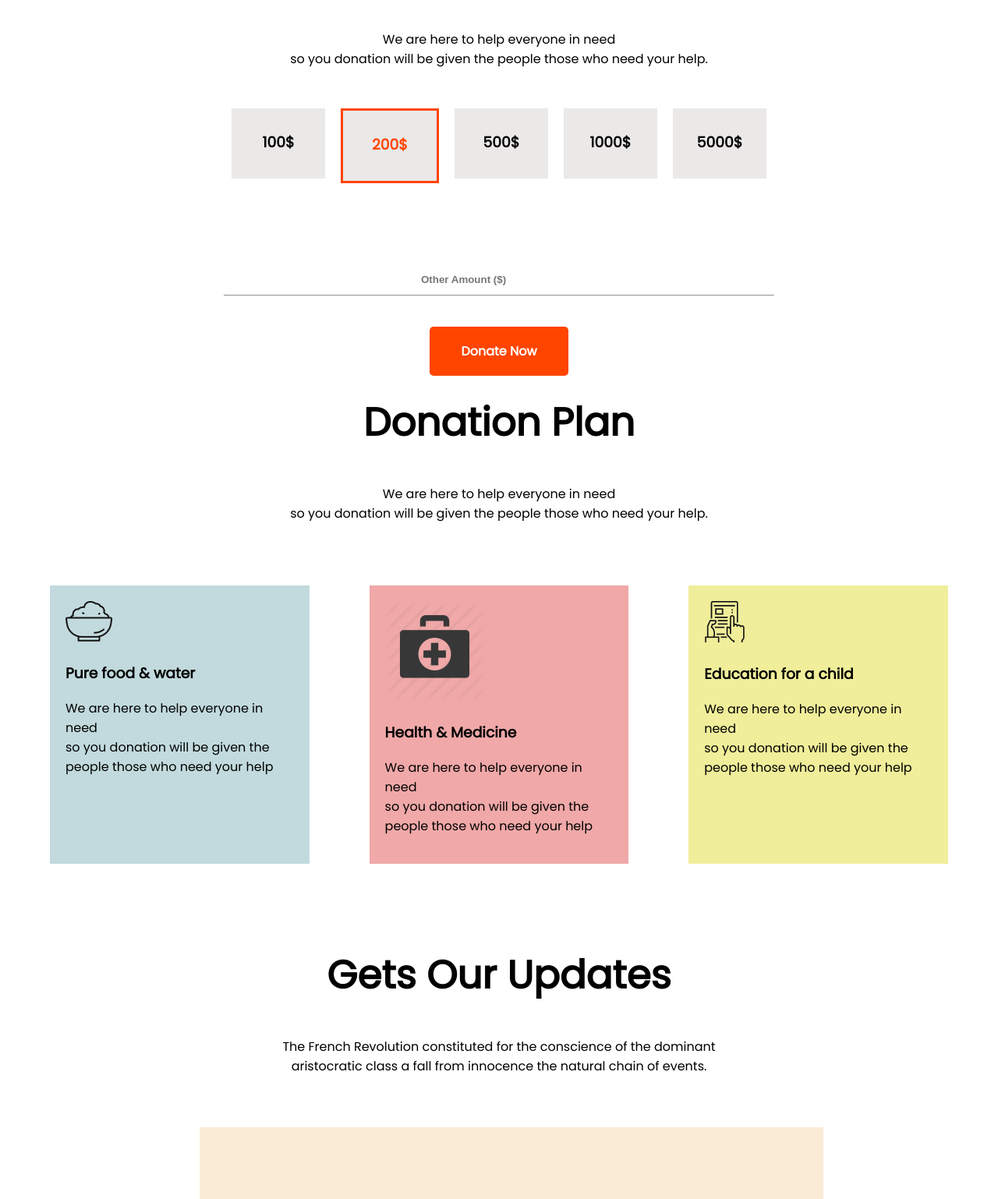
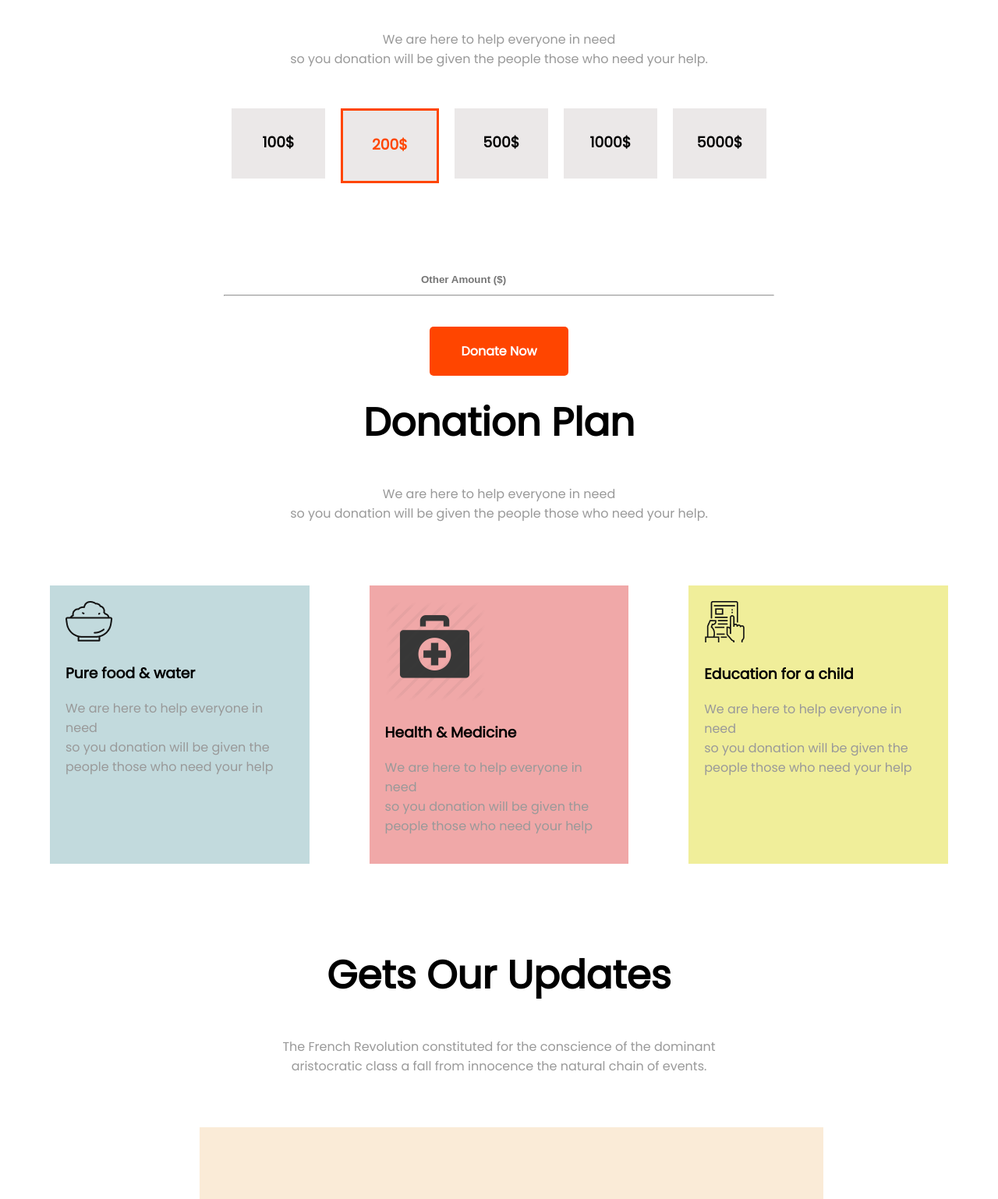
Before and after one commit to Prodipm6/assignment-1, a plain HTML site: page index.html in a window 1280 px wide. Shown: the part 789-2327 px from the top of the page at 78% size. Drawn offline with Linux system fonts and the light colour scheme.

Commit message:
text color

```diff
--- a/index.html
+++ b/index.html
@@ -84,7 +84,7 @@
 
     <!-------------Our Update Section Start------------->
 <section class="update-part our-plan">
-    <div>
+    <div class="update-text">
         <h1>Gets Our Updates</h1>
         <p>The French Revolution constituted for the conscience of the dominant <br> aristocratic class a fall from innocence the natural chain of events.</p><br><br>
     </div>
--- a/style.css
+++ b/style.css
@@ -52,6 +52,7 @@ body{
 }
 .donation p{
     font-size: 16px;
+    color: rgb(153, 153, 153);
 }
 .box-flex{
     display: flex;
@@ -92,6 +93,9 @@ hr{
 /*--------Donation Section End--------*/
 
 /*--------Donation Plan Start--------*/
+.donation-plan p{
+    color: rgb(153, 153, 153);
+}
 .plan-one{
     width: 40%;
     margin: 5%;
@@ -116,6 +120,9 @@ hr{
 /*--------Donation Plan End--------*/
 
 /*--------Our Updates part start--------*/
+.update-text p{
+    color: rgb(153, 153, 153);
+}
 .form{
     background-color: antiquewhite;
     height: 200px;
```
